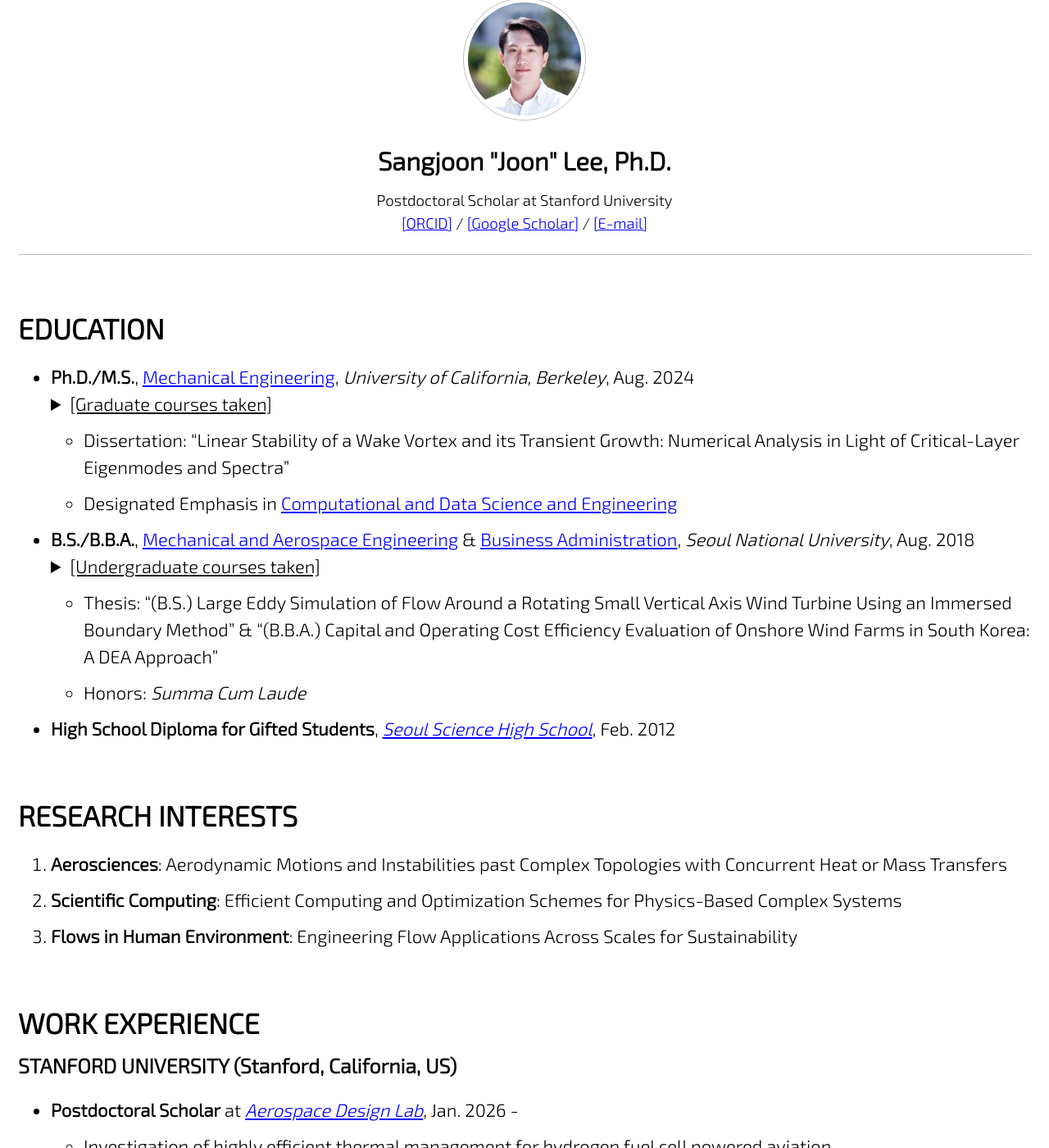
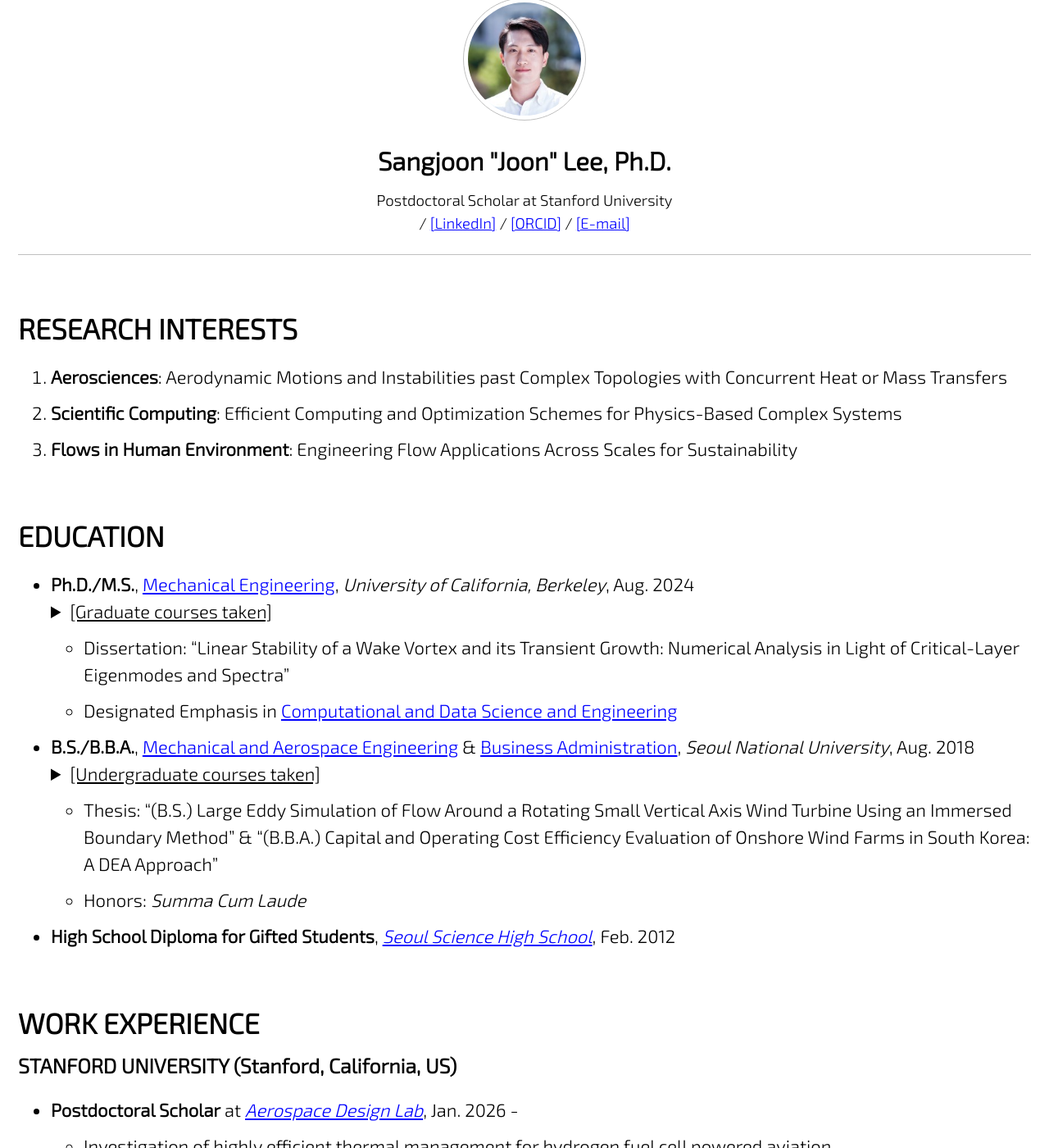
Before and after one commit to jun9303/jun9303.github.io, a Jekyll site: the page built from _pages/about_me.md, in a window 1280 px wide and 1400 px high, scrolled down 349 px. Shown: the whole window at 82% size. Built offline with Jekyll 4.4.1, drawn with Linux system fonts in a browser that asks for light colours; cached includes are drawn as plain includes; part of the change alters nothing that is shown; some of the changed text lies outside the part shown.

Commit message:
modified:   _pages/about_me.md
	modified:   _pages/about_me.md

```diff
--- a/_pages/about_me.md
+++ b/_pages/about_me.md
@@ -10,10 +10,16 @@ feature_row:
   - image_path: assets/images/bio-photo-sjlee-200x200.png
     alt: "profile image"
     title: 'Sangjoon "Joon" Lee, Ph.D.'
-    excerpt: "Postdoctoral Scholar at Stanford University<br/>[[ORCID]](https://orcid.org/0000-0002-2063-6298) / [[Google Scholar]](https://scholar.google.com/citations?user=AnnGLWwAAAAJ) / [[E-mail]](mailto:sjoonl@stanford.edu)"
+    excerpt: "Postdoctoral Scholar at Stanford University<br/> / [[LinkedIn]](https://www.linkedin.com/in/sangjoonlee93/) / [[ORCID]](https://orcid.org/0000-0002-2063-6298) / [[E-mail]](mailto:sjoonl@stanford.edu)"
 ---
 
 {% include feature_row type="center" %}
+
+# RESEARCH INTERESTS
+
+1. **Aerosciences**: Aerodynamic Motions and Instabilities past Complex Topologies with Concurrent Heat or Mass Transfers
+2. **Scientific Computing**: Efficient Computing and Optimization Schemes for Physics-Based Complex Systems
+3. **Flows in Human Environment**: Engineering Flow Applications Across Scales for Sustainability
 
 # EDUCATION
 
@@ -43,12 +49,6 @@ feature_row:
 
 - **High School Diploma for Gifted Students**, *[Seoul Science High School](http://en.sshs.hs.kr)*, Feb. 2012
 
-# RESEARCH INTERESTS
-
-1. **Aerosciences**: Aerodynamic Motions and Instabilities past Complex Topologies with Concurrent Heat or Mass Transfers
-2. **Scientific Computing**: Efficient Computing and Optimization Schemes for Physics-Based Complex Systems
-3. **Flows in Human Environment**: Engineering Flow Applications Across Scales for Sustainability
-
 # WORK EXPERIENCE
 
 ### STANFORD UNIVERSITY (Stanford, California, US)
@@ -74,7 +74,7 @@ feature_row:
 
 # TEACHING EXPERIENCE
 
-#### UNIVERSITY OF CALIFORNIA, BERKELEY (Berkeley, California, US)
+### UNIVERSITY OF CALIFORNIA, BERKELEY (Berkeley, California, US)
 - **Teaching Assistant**, Jan. 2024 - May 2024
   + *Introduction to Computer Programming for Scientists and Engineers (ENGIN 7)*
   <!-- + Taught basic programming strategies and numerical methods for scientific computing -->
@@ -88,7 +88,7 @@ feature_row:
   <!-- + Taught experimental techniques for mechanical engineering, run lab sessions, graded assignments and reports, had office hours and answered questions in person and online -->
   <!-- + Received the Outstanding Graduate Student Instructor (OGSI) award in Apr. 2021 -->
 
-#### SEOUL NATIONAL UNIVERSITY (Seoul, South Korea)
+### SEOUL NATIONAL UNIVERSITY (Seoul, South Korea)
 - **Undergraduate Tutor**, Mar. 2013 - Dec. 2013
   + *Basic Calculus 2 (007.102)* and *Basic Calculus 1/2 (007.098A/099A)*
   <!-- + Tutored freshmen who have difficulty in studying university-level calculus and physics -->
@@ -111,12 +111,10 @@ feature_row:
 
 ### GRANTS
 - **Precourt Institute for Energy Seed Grant** from *Sustainable Mobility Center, Stanford University*, Feb. 2026 - Jan. 2027
-  + Co-PI · $100,000
-  + Highly efficient thermal management in hydrogen-powered aviation
+  + Co-PI · Highly efficient thermal management in hydrogen-powered aviation
 
 - **NSF ACCESS Allocation: PHY250071** from *ACCESS by the U.S. National Science Foundation (NSF)*, Mar. 2025 - Feb. 2027
-  + PI · 1,500,000 HPC core-hours
-  + Surface topology optimization for thermally-efficient dropwise condensation
+  + PI · Surface topology optimization for thermally-efficient dropwise condensation
 
 ### FELLOWSHIPS
 - **[CTR Postdoctoral Fellowship](https://ctr.stanford.edu/postdoctoral-fellowships-and-visiting-researcher-programs)** from the *Center for Turbulence Research, Stanford University*, Sep. 2024 - Dec. 2025
```
